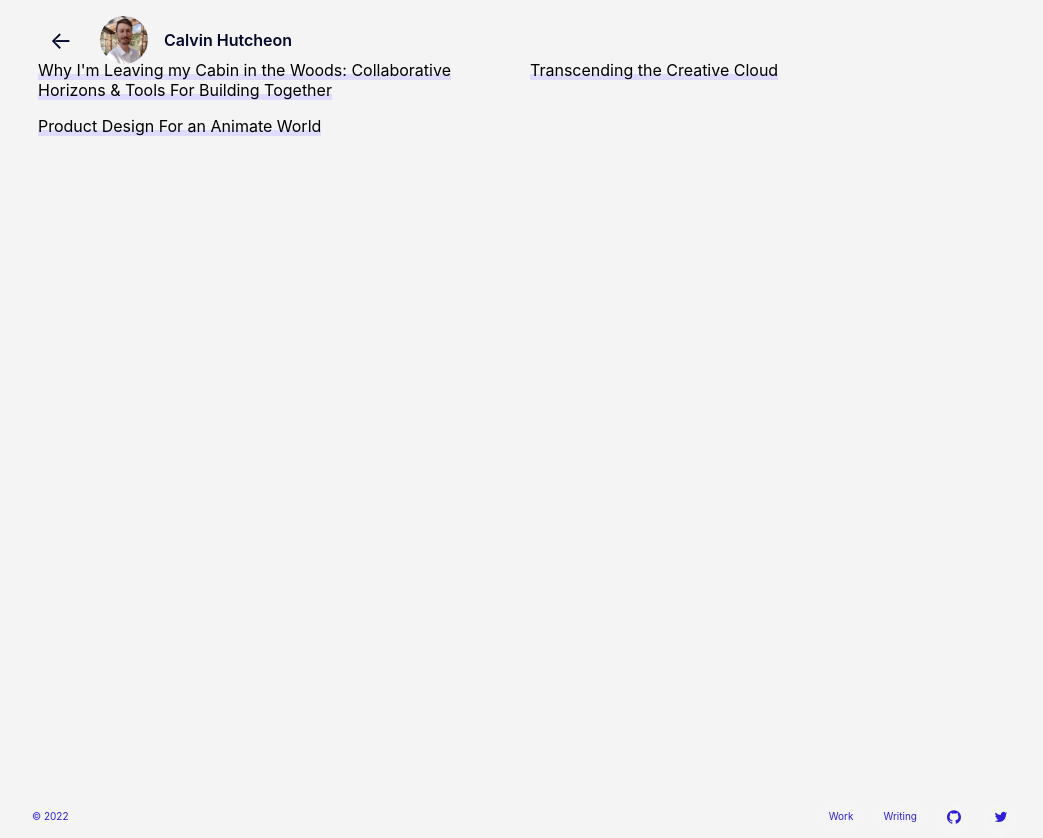
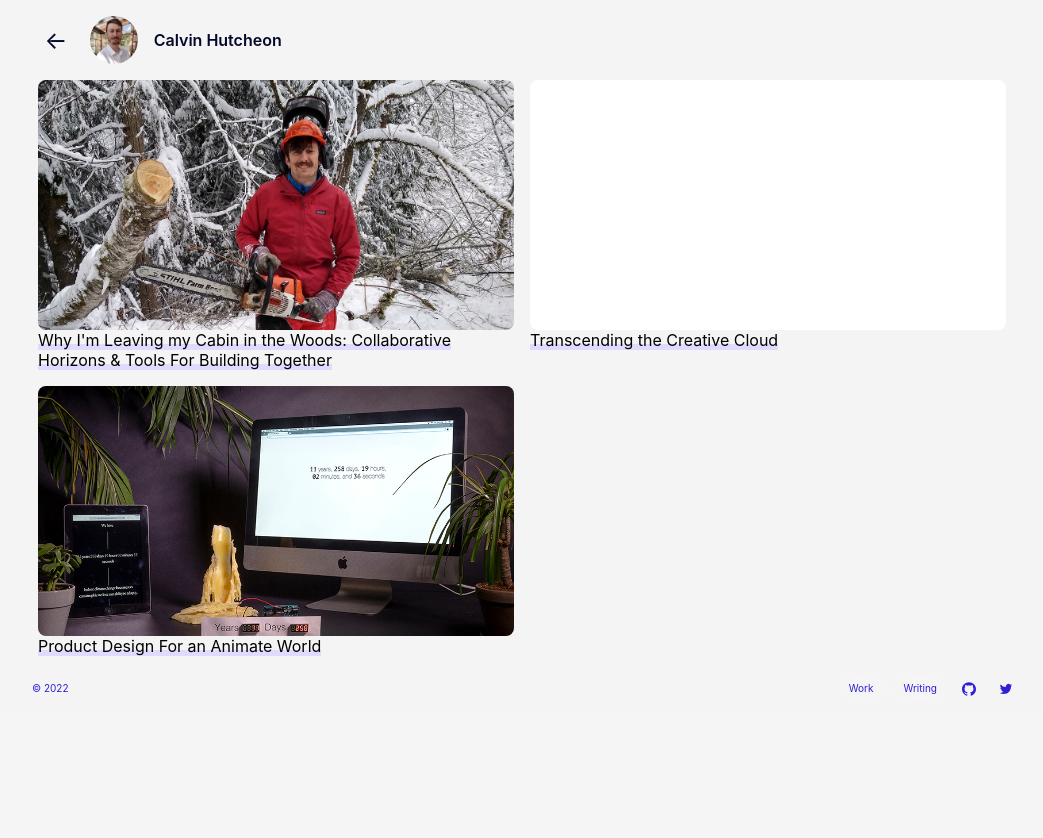
Before and after one commit to millenniallglyphs/dialogue-tree, a Next.js app: page /writing in a window 1280 px wide. Shown: the whole page, without its empty margins (118-1161 px from the left). After the commit the page ends 800 px from the top, so only its background shows below. Built offline with nearby package versions, Linux system fonts and the light colour scheme.

Commit message:
grid styling

```diff
--- a/components/BasicLayout.js
+++ b/components/BasicLayout.js
@@ -7,7 +7,7 @@ export default function BasicLayout({display, children}) {
         <>
             <DialogueTree hidden={display} />
             <div className={css`
-                min-height: ${ display ? ('100vh') : ('0px')};
+                min-height: ${ display ? ('80vh') : ('0px')};
                 background-color: #F4F4F4;
             `}>
                 {children}
--- a/components/ContentLayout.js
+++ b/components/ContentLayout.js
@@ -7,7 +7,7 @@ export default function ContentLayout({children}) {
         <div>
             <Meta />
             <div className={css`
-                min-height: 100vh;
+                min-height: 80vh;
                 width: 100vw;
             `}>
                 {children}
--- a/components/Dialogue.js
+++ b/components/Dialogue.js
@@ -4,7 +4,6 @@ const Dialogue = {
         [
           {d: "Hello."},
           {d: "My Name's Calvin."},
-          {d: "I'm a designer accelerating into the future."},
           {d: "currently"},
           {d: 'Try asking a  question to learn more.'},
         ],
--- a/components/Meta.js
+++ b/components/Meta.js
@@ -61,7 +61,7 @@ export default function Meta({kind}) {
                                     font-weight: 400;
                                     border-radius: 30px;
                                     padding: 0.4rem;
-                                    width: 46px;
+                                    width: 1,6em;
                                     text-align: center;
                                     transition: background 1s, box-shadow 1s;
                                     :hover {
--- a/components/SimpleBlock.js
+++ b/components/SimpleBlock.js
@@ -6,18 +6,21 @@ export default function SimpleBlock({caption, image, target, delay, ind}) {
         <div key={ind}>
             <Link href={target}>
             <div className={css`
+                height: 250px;
+                width: 100%;
                 background: #fff;
                 border-radius: 8px;
                 background-image: url(${image});
                 background-size: cover;
                 background-position: center;
-                animation-name: appearc;
+                animation-name: ${delay ? ('appearc') :('none')};
                 animation-duration: 0.75s;
                 animation-delay: ${delay + 's'};
                 animation-fill-mode: both;
                 cursor: pointer;
                 @media (max-width: 1000px) {
-                    animation-name: appeard;
+                    height: 150px;
+                    animation-name: ${delay ? ('appeard') :('none')};
                 }
             `}></div>
             </Link>
--- a/components/SimpleFooter.js
+++ b/components/SimpleFooter.js
@@ -37,12 +37,12 @@ export default function SimpleFooter() {
                     </Link>
                 </div>
                 <div>
-                <a className='footlink'>
+                <a>
                 <svg width="14" height="14" viewBox="0 0 31 30" fill="none" xmlns="https://www.w3.org/2000/svg"><path className="socialnowaba" d="M15.5 0C6.94019 0 0 6.8861 0 15.3792C0 22.1752 4.44075 27.9386 10.6004 29.9718C11.3752 30.1126 11.6581 29.6376 11.6581 29.2321C11.6581 28.866 11.6439 27.6533 11.6364 26.3692C7.32617 27.2984 6.41512 24.5557 6.41512 24.5557C5.70939 22.7797 4.69426 22.3066 4.69426 22.3066C3.28561 21.3529 4.80112 21.3717 4.80112 21.3717C6.35736 21.4787 7.17668 22.9562 7.17668 22.9562C8.55981 25.3066 10.8057 24.627 11.6874 24.2327C11.8283 23.2415 12.2294 22.5619 12.6713 22.1789C9.23055 21.7903 5.611 20.4706 5.611 14.5776C5.611 12.8973 6.21553 11.5269 7.20508 10.4502C7.04708 10.0597 6.51351 8.49496 7.35832 6.37828C7.35832 6.37828 8.6582 5.96527 11.6212 7.95525C12.8567 7.61264 14.1821 7.44368 15.5 7.43803C16.8169 7.44368 18.1432 7.61451 19.3807 7.95711C22.338 5.96527 23.6398 6.38014 23.6398 6.38014C24.4874 8.49872 23.9539 10.0616 23.7949 10.4502C24.7883 11.5269 25.3881 12.8973 25.3881 14.5776C25.3881 20.4856 21.7628 21.7866 18.3098 22.1677C18.8679 22.6445 19.3618 23.5794 19.3618 25.0137C19.3618 27.0694 19.3409 28.7271 19.3409 29.234C19.3409 29.6433 19.6228 30.122 20.4081 29.9718C26.5631 27.9349 31 22.1714 31 15.3792C31 6.8861 24.0598 0 15.5 0Z" fill="#2F20D6"></path></svg>
                   </a>
                 </div>
                 <div>
-                    <a className='footlink'>
+                    <a>
                     <svg width="16" height="16" viewBox="0 60 320 320"><path className="socialnowaba" d="M153.62,301.59c94.34,0,145.94-78.16,145.94-145.94,0-2.22,0-4.43-.15-6.63A104.36,104.36,0,0,0,325,122.47a102.38,102.38,0,0,1-29.46,8.07,51.47,51.47,0,0,0,22.55-28.37,102.79,102.79,0,0,1-32.57,12.45,51.34,51.34,0,0,0-87.41,46.78A145.62,145.62,0,0,1,92.4,107.81a51.33,51.33,0,0,0,15.88,68.47A50.91,50.91,0,0,1,85,169.86c0,.21,0,.43,0,.65a51.31,51.31,0,0,0,41.15,50.28,51.21,51.21,0,0,1-23.16.88,51.35,51.35,0,0,0,47.92,35.62,102.92,102.92,0,0,1-63.7,22A104.41,104.41,0,0,1,75,278.55a145.21,145.21,0,0,0,78.62,23" fill="#2F20D6"></path></svg>
                     </a>
                 </div>
--- a/pages/work.js
+++ b/pages/work.js
@@ -50,7 +50,7 @@ export default function Work({allPostsData}){
                       gap: 1em;
                       width: 100vw;
                       padding: 1em;
-                      padding-top: 60px;
+                      padding-top: 5em;
                       width: 1000px;
                       margin: auto;
                       @media (max-width: 1000px) {
--- a/pages/writing.js
+++ b/pages/writing.js
@@ -46,7 +46,7 @@ export default function Writing({ allWritingData }){
                       gap: 1em;
                       width: 100vw;
                       padding: 1em;
-                      padding-top: 60px;
+                      padding-top: 5em;
                       width: 1000px;
                       margin: auto;
                       @media (max-width: 1000px) {
```
Also changed, not shown: components/PostLayout.js (+6 -10 lines).
